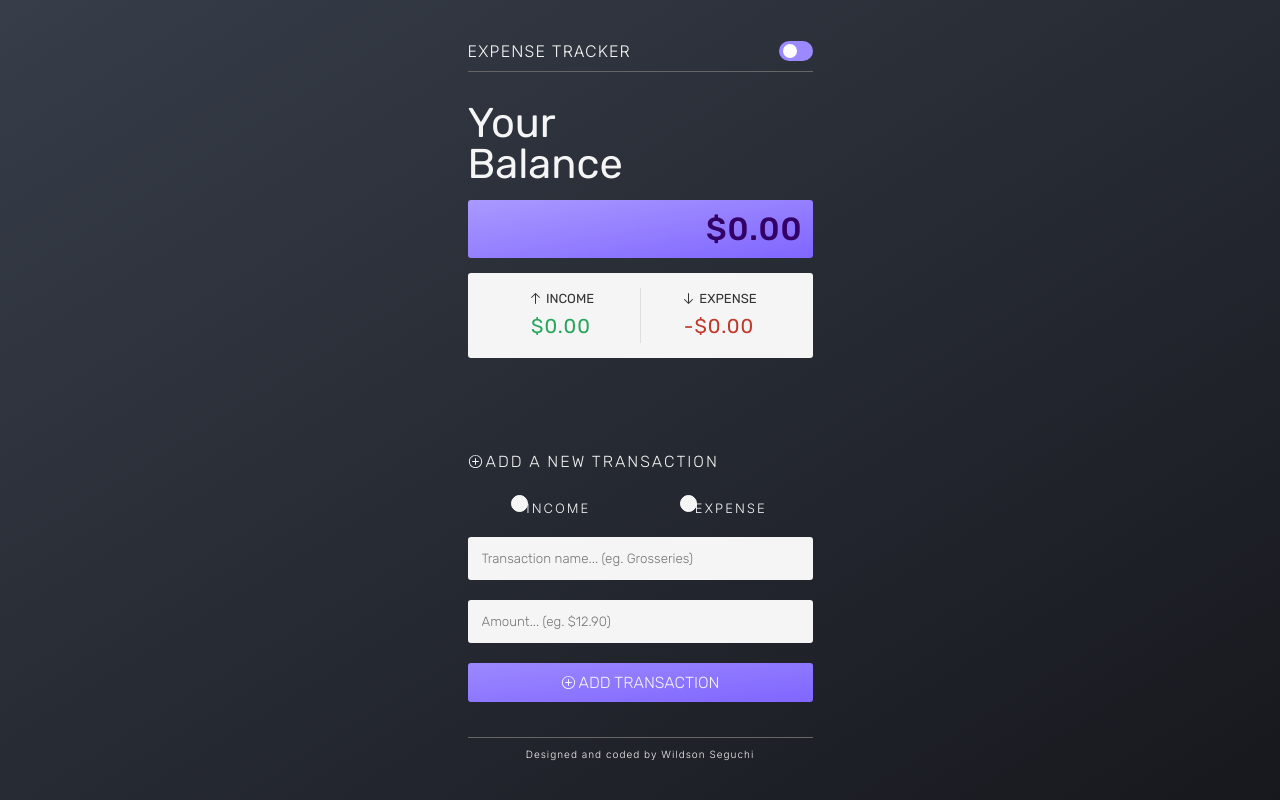
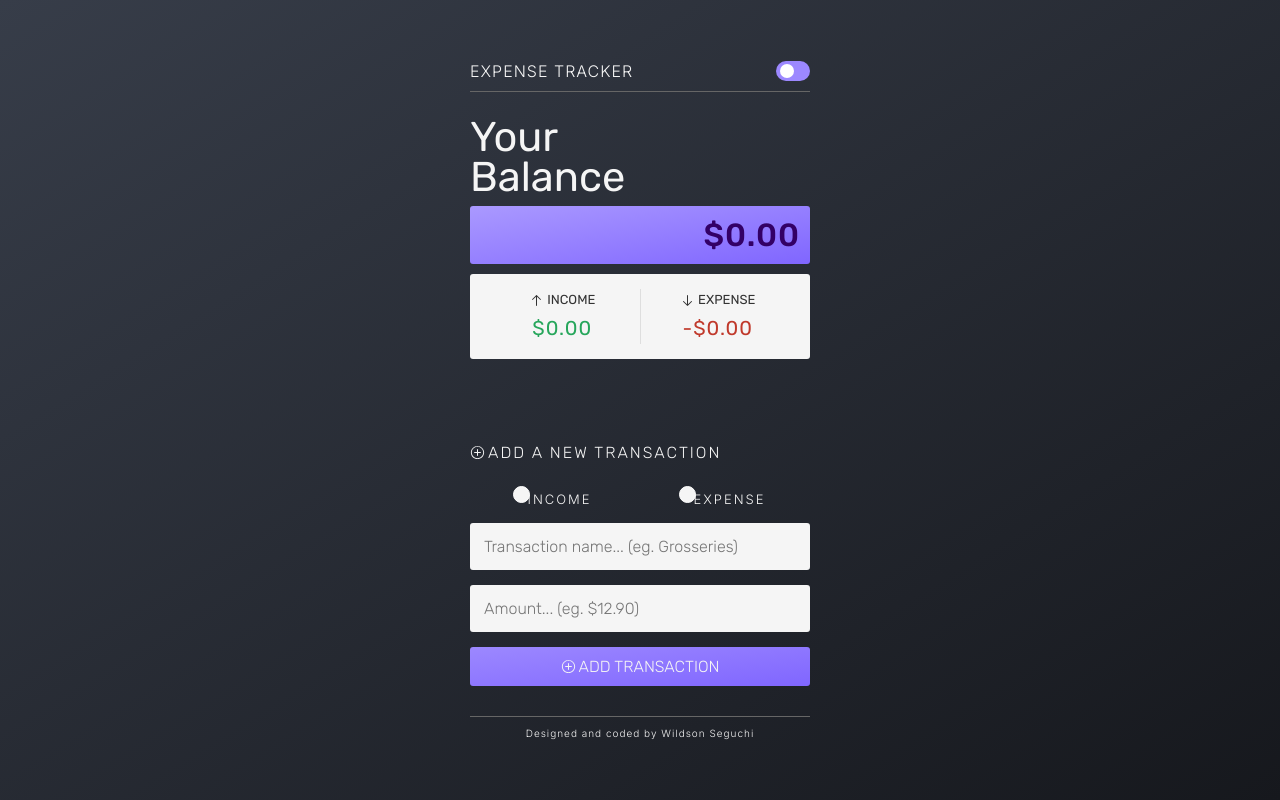
Before and after one commit to wseguchi/expense-tracker, a React (Create React App) app: page / in a window 1280 px wide. Built offline with nearby package versions, Linux system fonts and the light colour scheme.

Commit message:
CSS adjustments

```diff
--- a/src/App.css
+++ b/src/App.css
@@ -41,7 +41,7 @@ h2 {
   font-weight: 400;
   font-size: 2.6em;
   font-family: 'Rubik', sans-serif;
-  line-height: 1em;
+  line-height: 0.95em;
 }
 
 h3 {
@@ -68,10 +68,10 @@ h4 {
 #container {
   display: flex;
   flex-direction: column;
-  gap: 15px;
+  gap: 10px;
   justify-content: space-between;
-  width: 375px;
-  padding: 15px;
+  width: 360px;
+  padding: 10px;
 }
 
 #header {
@@ -93,7 +93,7 @@ h4 {
 .balance {
   background-color: #9c88ff;
   background-image: linear-gradient(to bottom right, #aa99ff, #8066ff);
-  margin-top: 15px;
+  margin-top: 10px;
   padding: 10px;
   border-radius: 3px;
   text-align: right;
@@ -186,7 +186,7 @@ h4 {
   display: flex;
   flex-direction: column;
   justify-content: space-between;
-  gap: 20px;
+  gap: 15px;
   margin-top: 20px;
 }
 
@@ -218,7 +218,7 @@ input[type='radio']:after {
   border: 1px solid white;
   position: relative;
   top: -1px;
-  left: -2px;
+  left: -1px;
 }
 
 input[type='radio']:checked:after {
@@ -250,6 +250,7 @@ input[type='number'] {
   display: block;
   padding: 12px;
   width: 100%;
+  font-size: 1em;
   font-family: 'Rubik', sans-serif;
   font-weight: 200;
   margin: 0;
```
